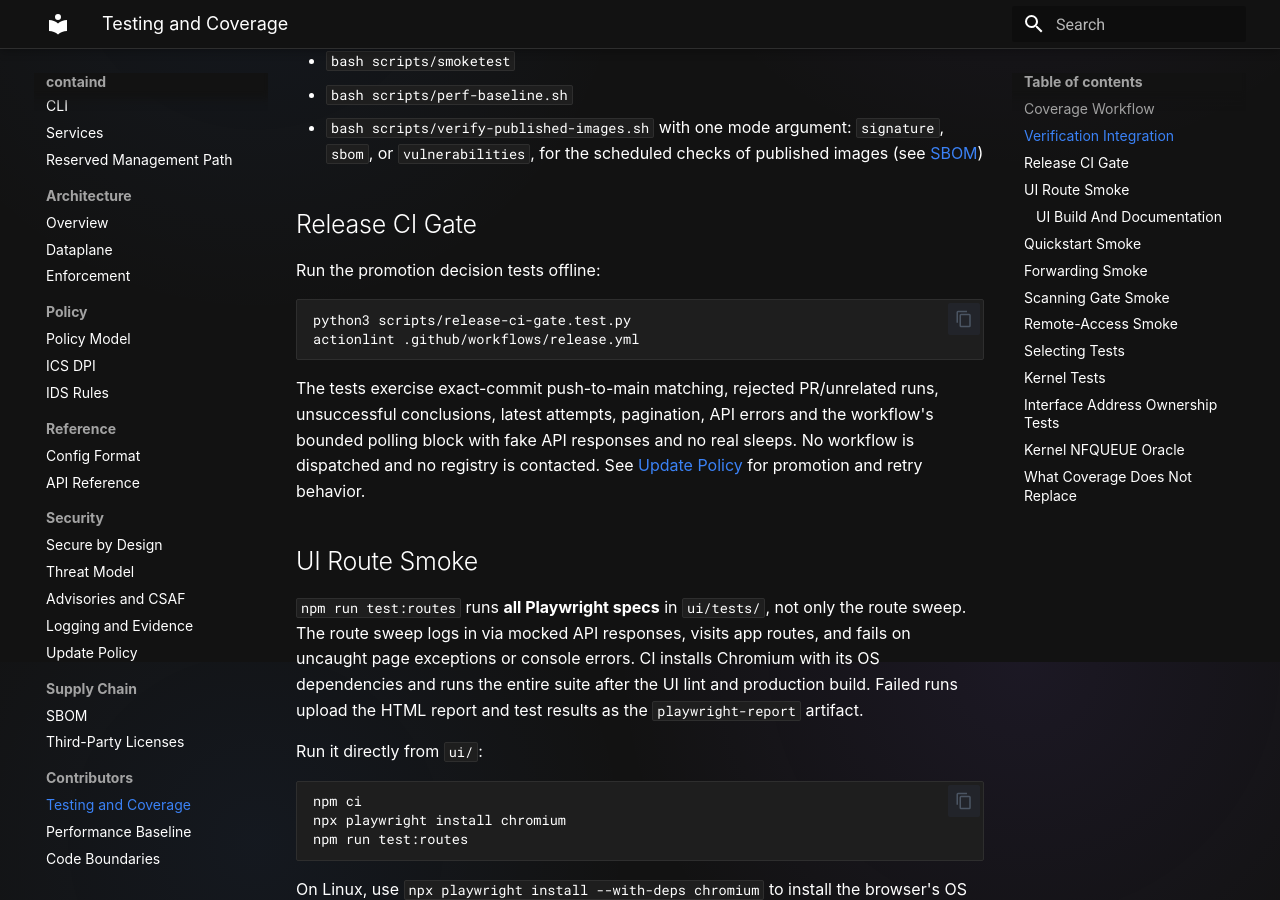
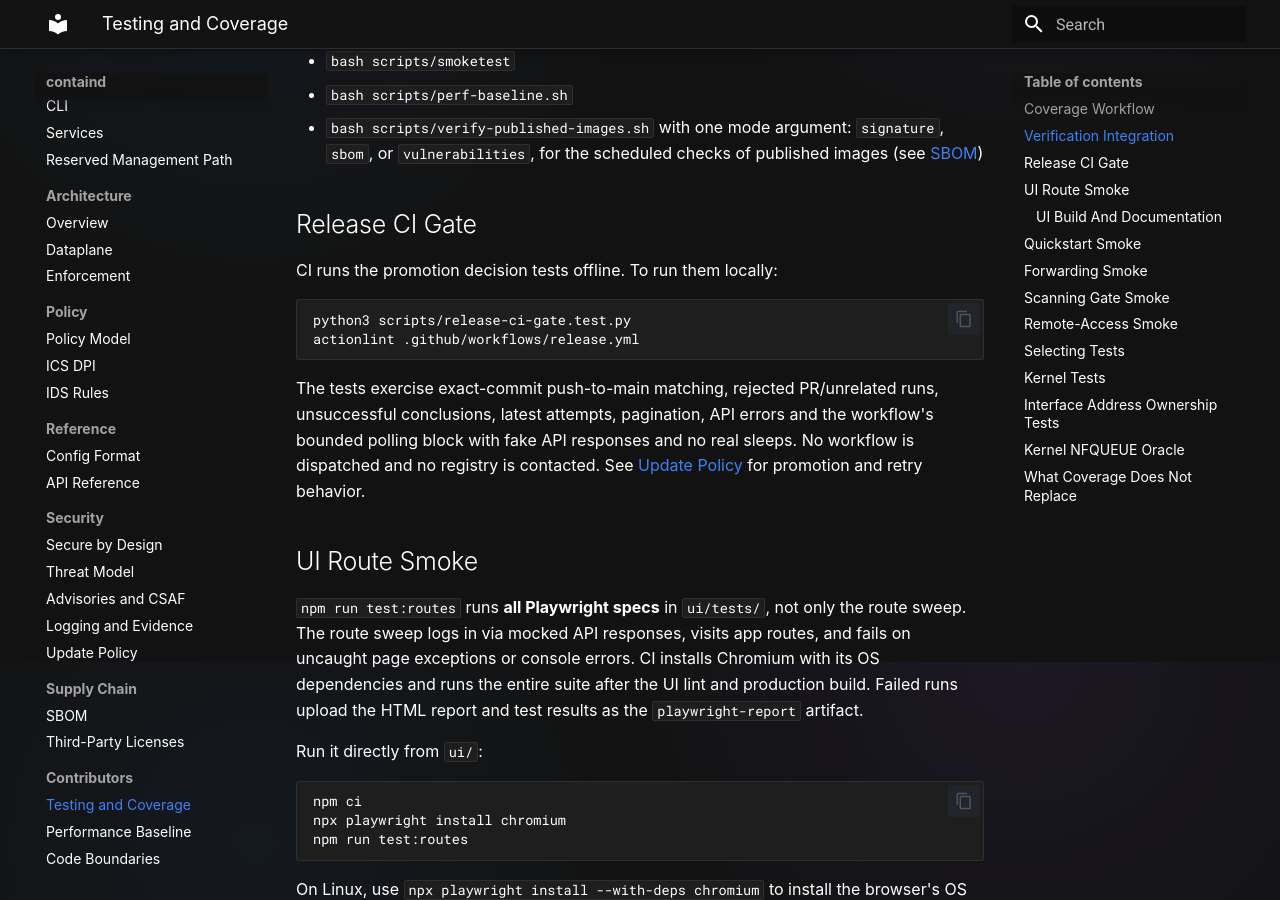
Before and after one commit to tonylturner/containd, an MkDocs documentation site: the page built from docs/mkdocs/testing.md, in a window 1280 px wide and 900 px high, scrolled down 1138 px. Built offline with MkDocs 1.6.1 and Material for MkDocs 9.7.7, drawn with Linux system fonts in a browser that asks for light colours.

Commit message:
ci: test release promotion decisions offline

````diff
--- a/docs/mkdocs/testing.md
+++ b/docs/mkdocs/testing.md
@@ -56,7 +56,7 @@ That complements the other validation workflows:
 
 ## Release CI Gate
 
-Run the promotion decision tests offline:
+CI runs the promotion decision tests offline. To run them locally:
 
 ```bash
 python3 scripts/release-ci-gate.test.py
````
Also changed, not shown: 1 other file.
